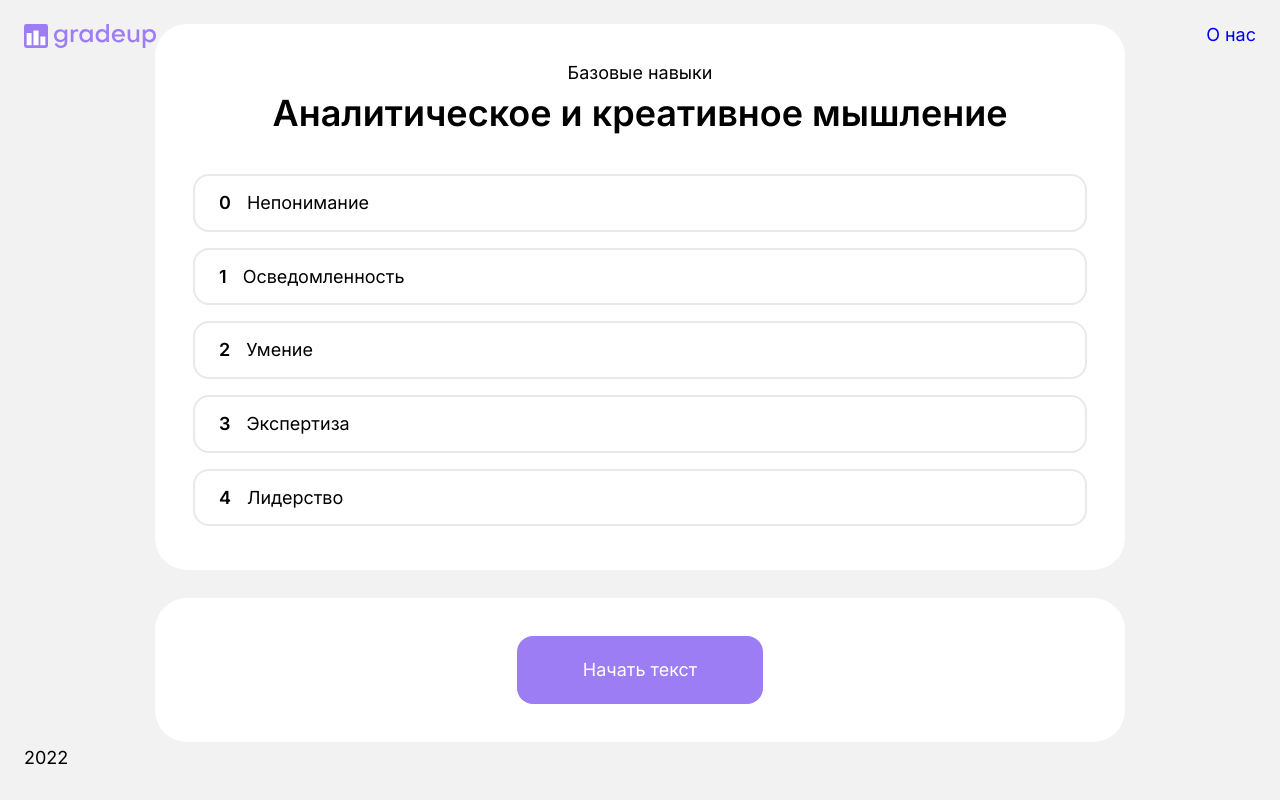
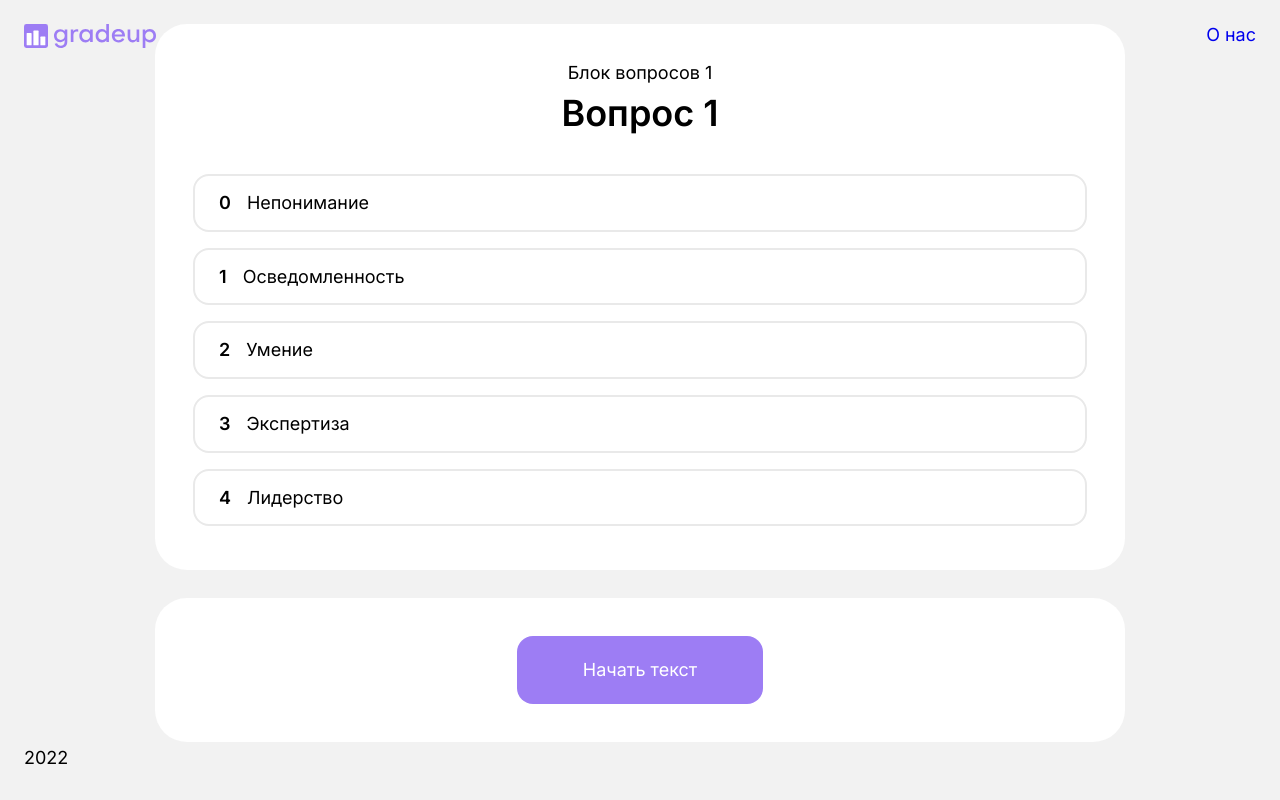
Before and after one commit to mrvotum/gradeup, an Angular app: page /questions in a window 1280 px wide. Built offline with nearby package versions, Linux system fonts and the light colour scheme.

Commit message:
Рыбный контент

```diff
--- a/src/app/card/card.component.html
+++ b/src/app/card/card.component.html
@@ -1,7 +1,7 @@
 <div class="card" data-questions-block="1" data-question-holder="1" data-answered="false" data-current="true">
 	<div class="card__title">
-		<div class="sub-title">Базовые навыки</div>
-		<div class="title">Аналитическое и креативное мышление</div>
+		<div class="sub-title">Блок вопросов 1</div>
+		<div class="title">Вопрос 1</div>
 	</div>
 	<div class="card__content card__content--answers">
 		<input type="radio" name="question-1-1" id="question-1-1-0" value="0" data-questions-block="1">
@@ -19,8 +19,8 @@
 
 <div class="card card--hidden" data-questions-block="1" data-question-holder="2" data-answered="false" data-current="false">
 	<div class="card__title">
-		<div class="sub-title">Базовые навыки 123</div>
-		<div class="title">Аналитическое 2</div>
+		<div class="sub-title">Блок вопросов 1</div>
+		<div class="title">Вопрос 2</div>
 	</div>
 	<div class="card__content card__content--answers">
 		<input type="radio" name="question-1-2" id="question-1-2-0" value="0" data-questions-block="1">
@@ -38,8 +38,8 @@
 
 <div class="card card--hidden" data-questions-block="2" data-question-holder="3" data-answered="false" data-current="false">
 	<div class="card__title">
-		<div class="sub-title">123 123 123</div>
-		<div class="title">3</div>
+		<div class="sub-title">Блок вопросов 2</div>
+		<div class="title">Вопрос 3</div>
 	</div>
 	<div class="card__content card__content--answers">
 		<input type="radio" name="question-2-1" id="question-2-1-0" value="0" data-questions-block="2">
@@ -57,8 +57,8 @@
 
 <div class="card card--hidden" data-questions-block="2" data-question-holder="4" data-answered="false" data-current="false">
 	<div class="card__title">
-		<div class="sub-title">4444444</div>
-		<div class="title">4</div>
+		<div class="sub-title">Блок вопросов 2</div>
+		<div class="title">Вопрос 4</div>
 	</div>
 	<div class="card__content card__content--answers">
 		<input type="radio" name="question-2-2" id="question-2-2-0" value="0" data-questions-block="2">
@@ -76,8 +76,8 @@
 
 <div class="card card--hidden" data-questions-block="2" data-question-holder="5" data-answered="false" data-current="false" data-last="true">
 	<div class="card__title">
-		<div class="sub-title">55555</div>
-		<div class="title">5</div>
+		<div class="sub-title">Блок вопросов 2</div>
+		<div class="title">Вопрос 5</div>
 	</div>
 	<div class="card__content card__content--answers">
 		<input type="radio" name="question-2-3" id="question-2-3-0" value="0" data-questions-block="2">
```
